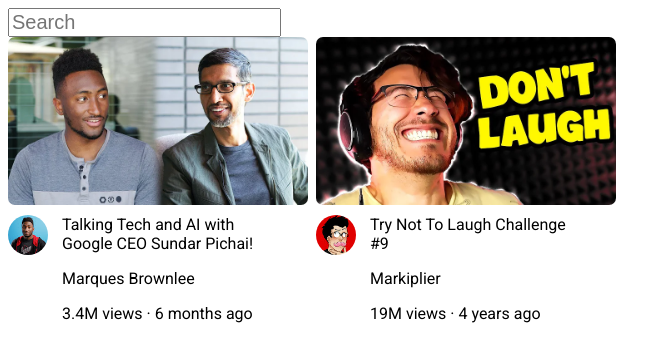
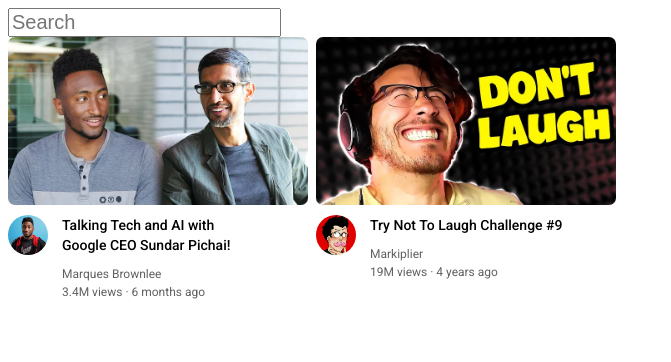
Before and after one commit to acheronx0577/Front-End-Youtube-Website, a plain HTML site: page Youtube.html in a window 1280 px wide. Shown: the whole page, without its empty margins (0-671 px from the left). Drawn offline with Linux system fonts and the light colour scheme.

Commit message:
add some pixels to margin

```diff
--- a/Style/YouTube.css
+++ b/Style/YouTube.css
@@ -1,5 +1,7 @@
 p {
     font-family: Roboto, Arial;
+    margin-top: 0;
+    margin-bottom: 0;
 }
 
 [class = "thumbnails"] {
@@ -10,6 +12,10 @@ p {
 
 [class = "video-title"] {
     margin-top: 0;
+    font-size: 14px;
+    font-weight: 500;
+    line-height: 20px;
+    margin-bottom: 12px;
 }
 
 [class = "search-bar"] {
@@ -43,3 +49,12 @@ p {
 [class = "thumbnail-row"] {
     margin-bottom: 10px;
 }
+
+[class = "video-author"], [class="video-stats"] {
+    font-size: 12px;
+    color: rgb(96, 96, 96);
+}
+
+[class="video-author"] {
+    margin-bottom: 4px;
+}
```
